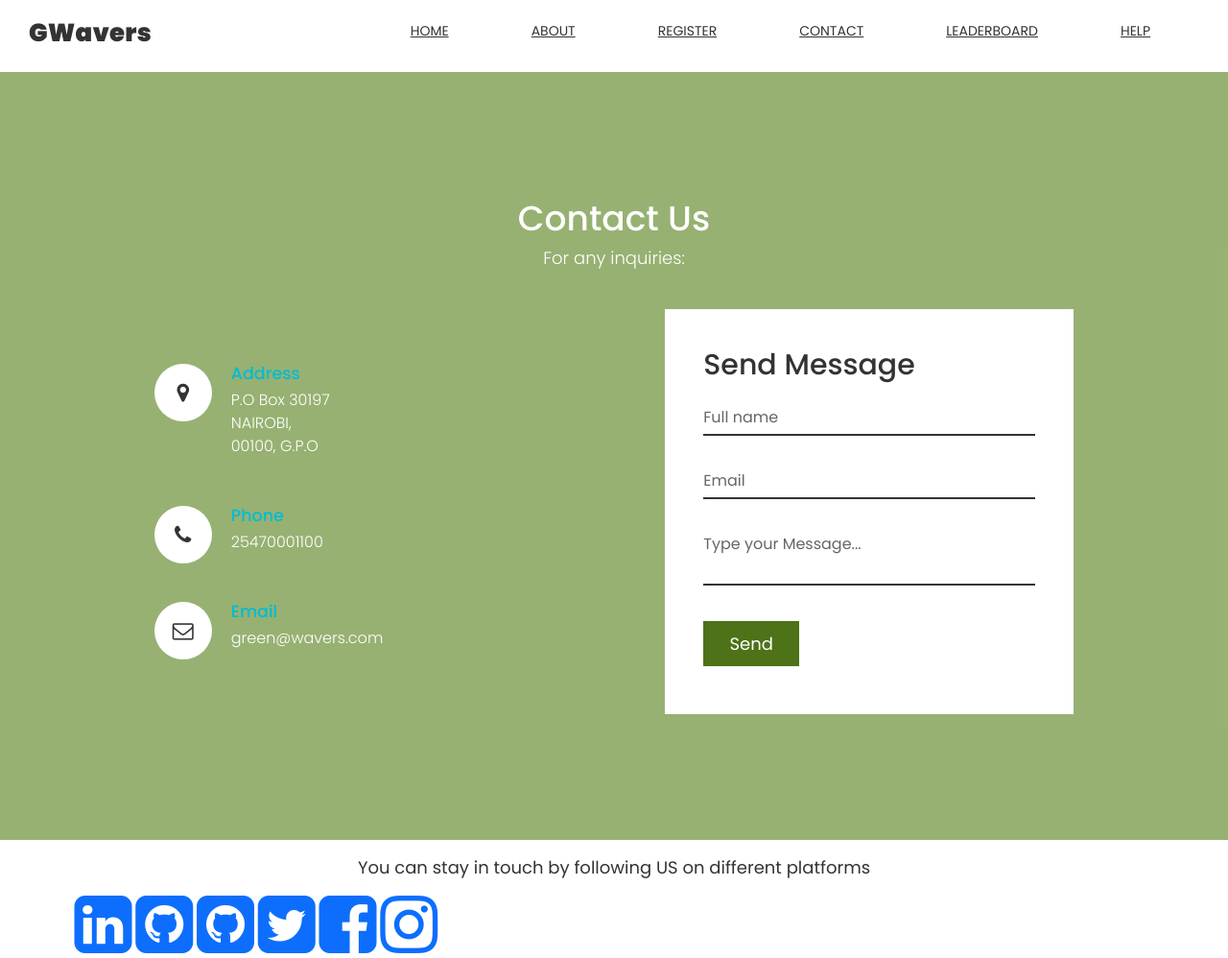
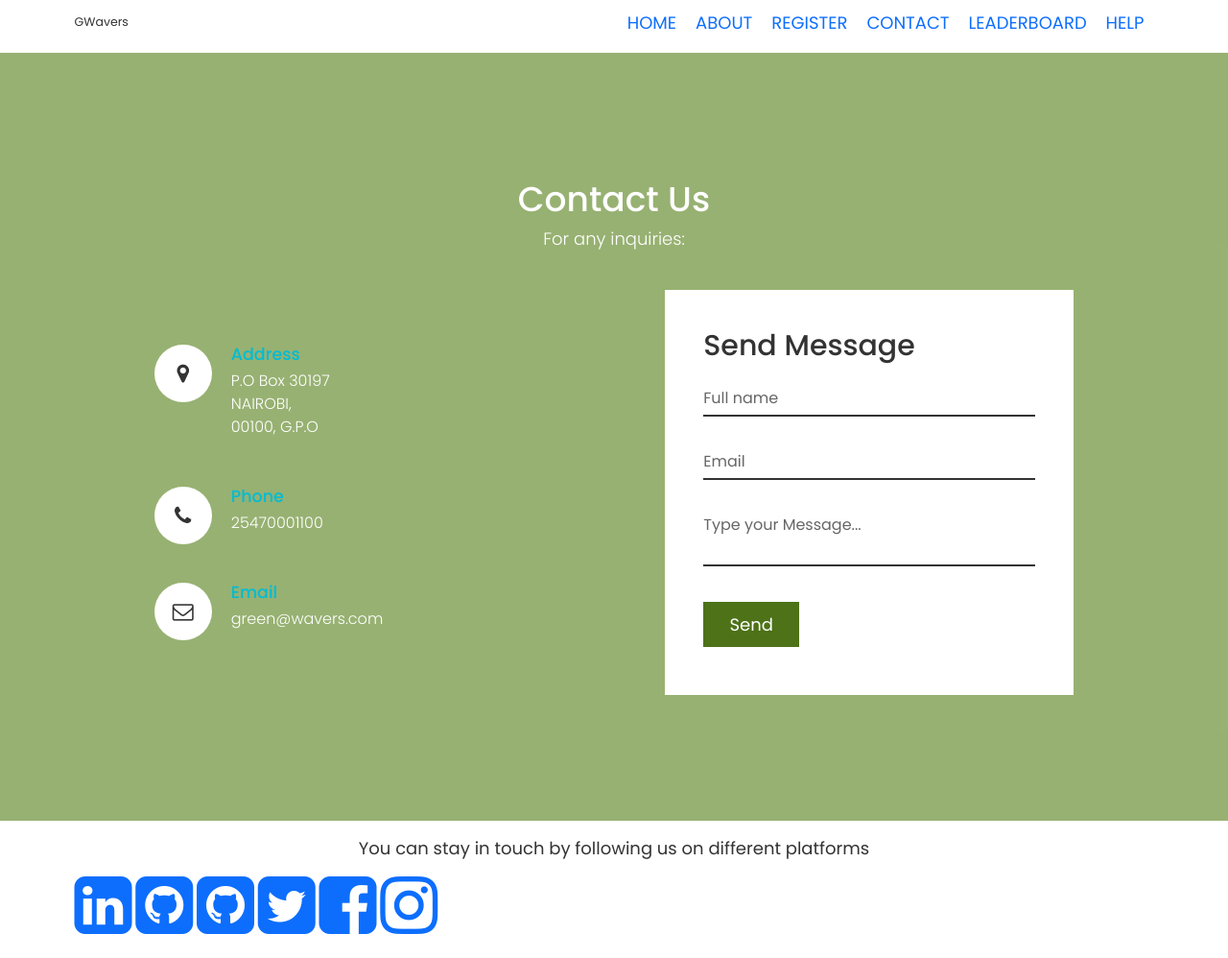
Before and after one commit to UmuhireJessie/GOL, a plain HTML site: page html/contact.html in a window 1280 px wide. Shown: the whole page at 96% size. Drawn offline with nearby package versions, Linux system fonts and the light colour scheme.

Commit message:
refactored contact footer

```diff
--- a/html/contact.html
+++ b/html/contact.html
@@ -11,24 +11,42 @@
     <link rel="stylesheet" href="../css/contact.css">
     <link rel="stylesheet" href="https://cdnjs.cloudflare.com/ajax/libs/font-awesome/4.7.0/css/font-awesome.min.css">
 
-    <div class="navigation">
-        <h2 class="navigation__logo">GWavers</h2>
+    <div class="row">
+        <div class="col-md-12 fixedbar">
+            <nav class="navbar">
+                <div class="navbar-brand">
+                    GWavers
+                </div>
 
-        <nav class="navigation__nav">
-            <ol class="navigaion__list">
-                <li class="navigaion__item"><a href="../index.html" class="navigation__item--link active">home</a></li>
-                <li class="navigaion__item"><a href="./about.html" class="navigation__item--link">about</a></li>
-                <li class="navigaion__item"><a href="./register.html" class="navigation__item--link">register</a></li>
-                <li class="navigaion__item"><a href="./contact.html" class="navigation__item--link">contact</a></li>
-                <li class="navigaion__item"><a href="./table.html" class="navigation__item--link">leaderboard</a></li>
-                <li class="navigaion__item"><a href="./Faq.html" class="navigation__item--link">help</a></li>
-            </ol>
-        </nav>
+                <div class="hamburger" id="nav-toggle" name="menu-outline">
+                    <div class="line"></div>
+                    <div class="line"></div>
+                    <div class="line"></div>
+                </div>
 
-        <div class="nav__button-main">
-            <div class="nav__button nav__button--1"></div>
-            <div class="nav__button nav__button--2"></div>
-            <div class="nav__button nav__button--3"></div>
+                <ul class="nav">
+                    <li class="nav-item">
+                        <a href="../index.html" class="nav-link">HOME</a>
+                    </li>
+                    <li class="nav-item">
+                        <a href="./about.html" class="nav-link active">ABOUT</a>
+                    </li>
+                    <li class="nav-item">
+                        <a href="./register.html" class="nav-link">REGISTER</a>
+                    </li>
+                    <li class="nav-item">
+                        <a href="./contact.html" class="nav-link">CONTACT</a>
+                    </li>
+                    <li class="nav-item">
+                        <a href="./table.html" class="nav-link">LEADERBOARD</a>
+                    </li>
+
+                    <li class="nav-item">
+                        <a href="./Faq.html" class="nav-link">HELP</a>
+                    </li>
+                </ul>
+            </nav>
+
         </div>
     </div>
 
@@ -93,7 +111,7 @@
     <div class="row">
         <footer>
             <div class="footer_p">
-                <p>You can stay in touch by following US on different platforms</p>
+                <p>You can stay in touch by following us on different platforms</p>
             </div>
             <div class="icons">
                 <a href="#"><i class="fa fa-linkedin-square" style="font-size:70px"></i></a>
```
